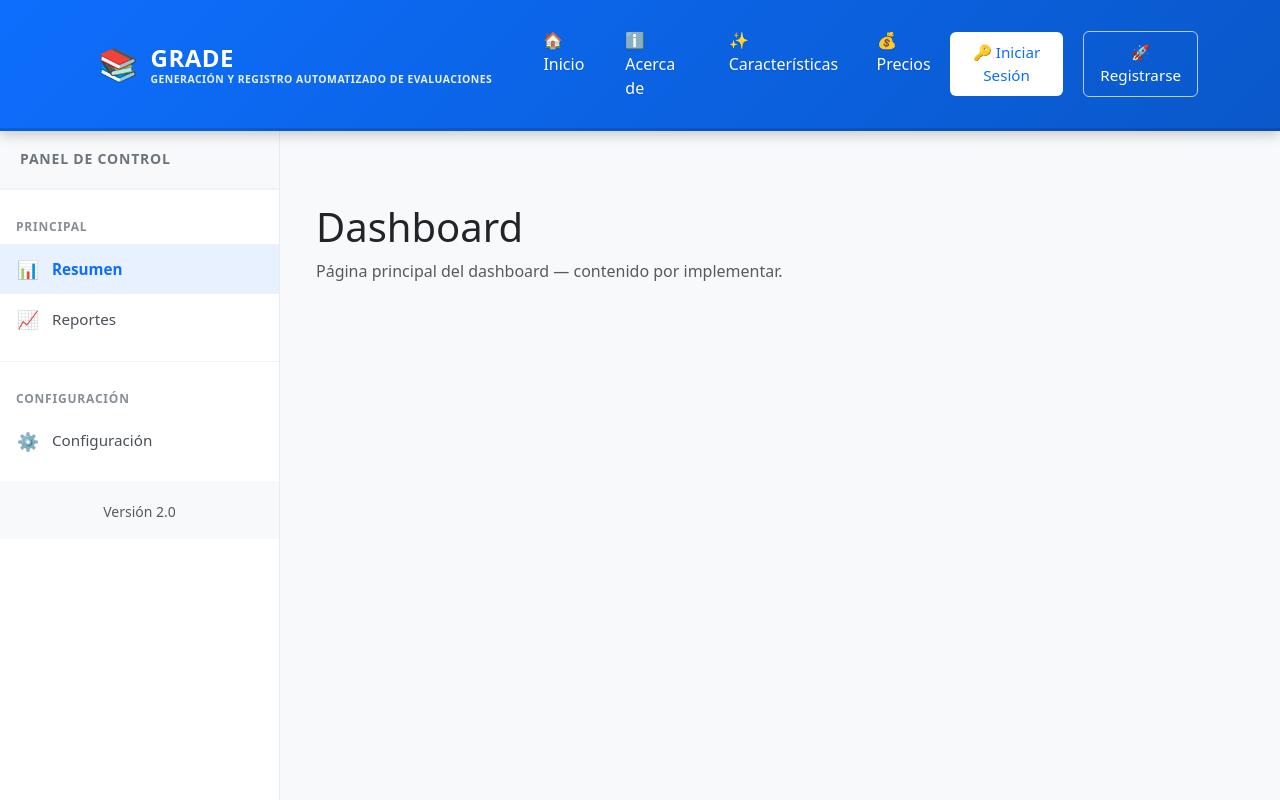
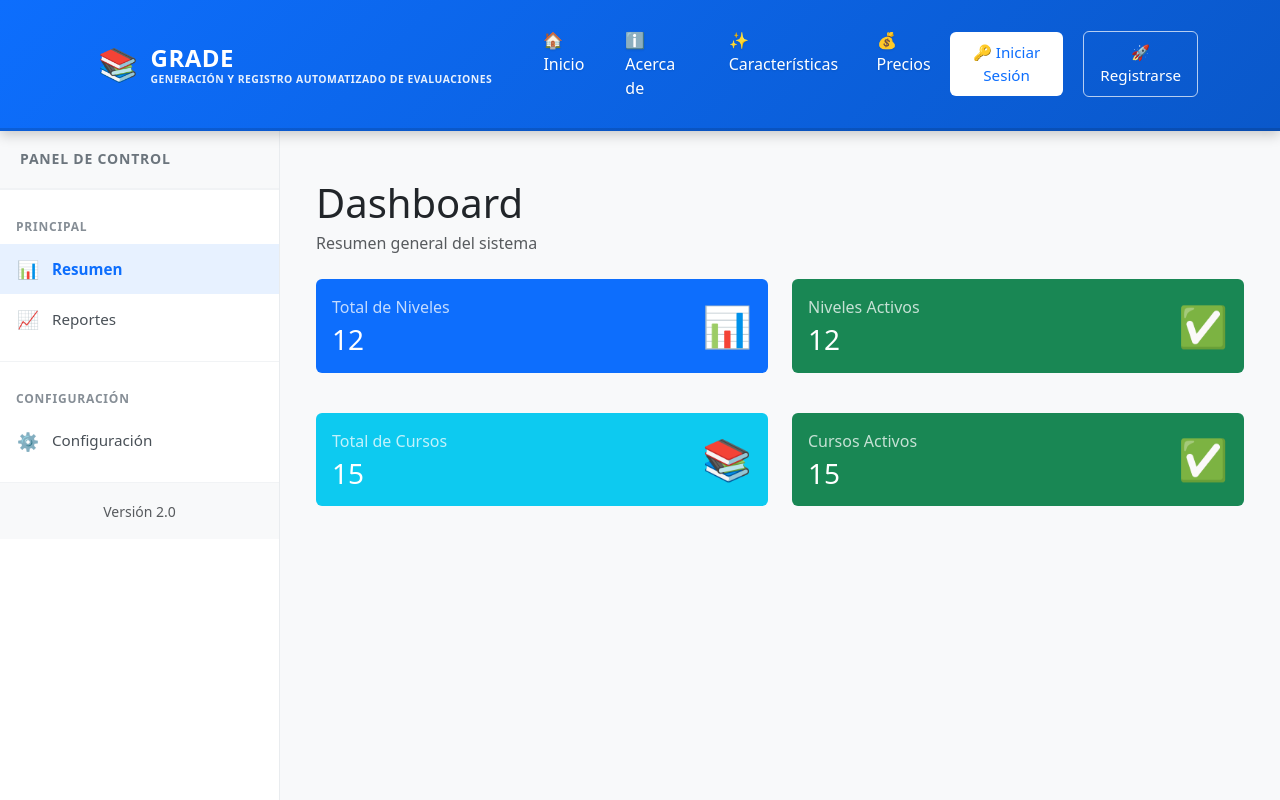
Before and after one commit to cmartinezs/grade, a Next.js app: page /dashboard in a window 1280 px wide. Built offline with nearby package versions, Linux system fonts and the light colour scheme.

Commit message:
feat(dashboard): reorganize statistics display to main dashboard and remove from levels management

```diff
--- a/src/app/dashboard/page.tsx
+++ b/src/app/dashboard/page.tsx
@@ -1,10 +1,111 @@
 "use client";
 
+import { useEffect, useState } from 'react';
+import { Container, Row, Col, Card } from 'react-bootstrap';
+import { levelStore } from '@/lib/levelStore';
+import { courseStore } from '@/lib/courseStore';
+
+interface DashboardStats {
+  totalLevels: number;
+  activeLevels: number;
+  totalCourses: number;
+  activeCourses: number;
+}
+
 export default function DashboardPage() {
+  const [stats, setStats] = useState<DashboardStats>({
+    totalLevels: 0,
+    activeLevels: 0,
+    totalCourses: 0,
+    activeCourses: 0,
+  });
+
+  useEffect(() => {
+    try {
+      // Get levels stats
+      const levelsResult = levelStore.getPaginatedLevels(1, 1000, { includeInactive: true });
+      const activeLevels = levelsResult.levels.filter((l) => l.isActive).length;
+
+      // Get courses stats
+      const coursesResult = courseStore.getPaginatedCourses(1, 1000, { includeInactive: true });
+      const activeCourses = coursesResult.courses.filter((c) => c.active).length;
+
+      setStats({
+        totalLevels: levelsResult.total,
+        activeLevels,
+        totalCourses: coursesResult.total,
+        activeCourses,
+      });
+    } catch (error) {
+      console.error('Error loading dashboard stats:', error);
+    }
+  }, []);
+
+  const StatCard = ({ icon, label, value, color }: {
+    icon: string;
+    label: string;
+    value: number;
+    color: string;
+  }) => (
+    <Card className={`h-100 border-0 bg-${color} text-white`}>
+      <Card.Body className="d-flex align-items-center justify-content-between">
+        <div>
+          <Card.Text className="mb-1 opacity-75">{label}</Card.Text>
+          <Card.Title className="mb-0 fs-3">{value}</Card.Title>
+        </div>
+        <div className="fs-1">{icon}</div>
+      </Card.Body>
+    </Card>
+  );
+
   return (
-    <div className="container py-5">
-      <h1>Dashboard</h1>
-      <p className="text-muted">Página principal del dashboard — contenido por implementar.</p>
-    </div>
+    <Container fluid className="py-4">
+      <Row className="mb-4">
+        <Col>
+          <h1 className="mb-1">Dashboard</h1>
+          <p className="text-muted mb-0">Resumen general del sistema</p>
+        </Col>
+      </Row>
+
+      {/* Niveles Educacionales */}
+      <Row className="mb-4">
+        <Col lg={6} className="mb-3">
+          <StatCard
+            icon="📊"
+            label="Total de Niveles"
+            value={stats.totalLevels}
+            color="primary"
+          />
+        </Col>
+        <Col lg={6} className="mb-3">
+          <StatCard
+            icon="✅"
+            label="Niveles Activos"
+            value={stats.activeLevels}
+            color="success"
+          />
+        </Col>
+      </Row>
+
+      {/* Cursos */}
+      <Row className="mb-4">
+        <Col lg={6} className="mb-3">
+          <StatCard
+            icon="📚"
+            label="Total de Cursos"
+            value={stats.totalCourses}
+            color="info"
+          />
+        </Col>
+        <Col lg={6} className="mb-3">
+          <StatCard
+            icon="✅"
+            label="Cursos Activos"
+            value={stats.activeCourses}
+            color="success"
+          />
+        </Col>
+      </Row>
+    </Container>
   );
 }
```
Also changed, not shown: src/app/evaluation-management/levels/page.tsx (+0 -15 lines), 1 other file (tests, documents, lock files or other folders).
